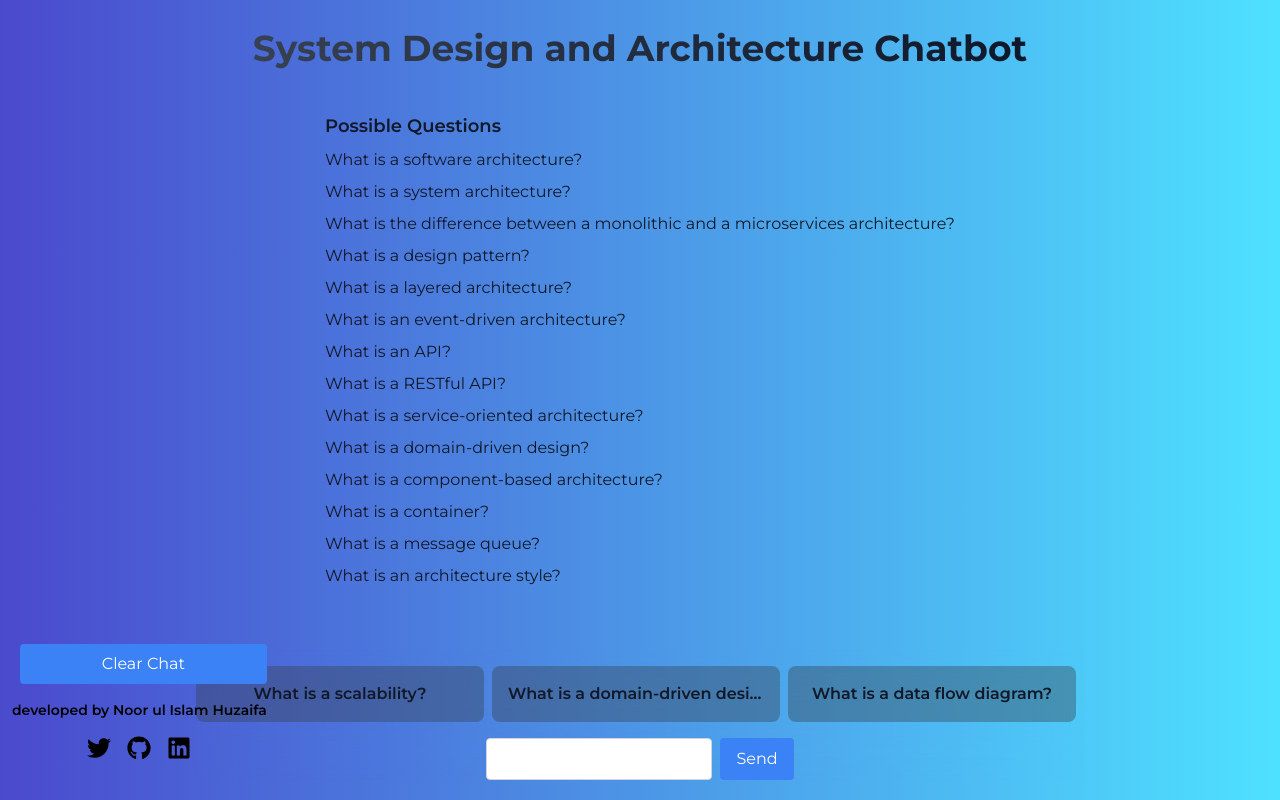
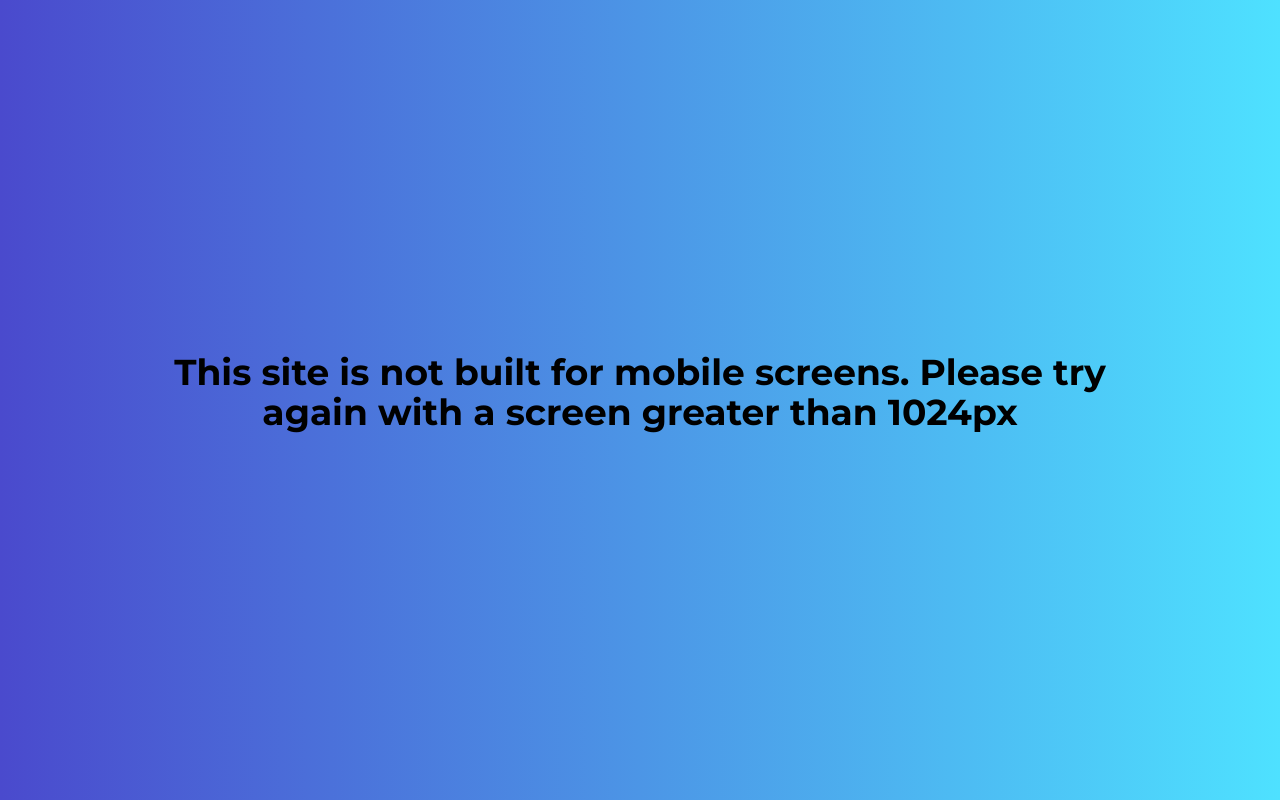
Before and after one commit to n-huzaifa/chatbot-next-app, a Next.js app: page / in a window 1280 px wide. Built offline with nearby package versions, Linux system fonts and the light colour scheme.

Commit message:
mobile incompatibilty fix

```diff
--- a/app/page.js
+++ b/app/page.js
@@ -5,7 +5,7 @@ import responses from './responses'
 export default function Chatbot() {
   const [userInput, setUserInput] = useState('')
   const [chatHistory, setChatHistory] = useState([])
-  const [screenWidth, setScreenWidth] = useState(window.innerWidth)
+  const [screenWidth, setScreenWidth] = useState(window.screen.width)
 
   const handleChange = (e) => {
     setUserInput(e.target.value)
@@ -34,7 +34,7 @@ export default function Chatbot() {
 
   useEffect(() => {
     const handleResize = () => {
-      setScreenWidth(window.innerWidth)
+      setScreenWidth(window.screen.width)
     }
 
     window.addEventListener('resize', handleResize)
```
